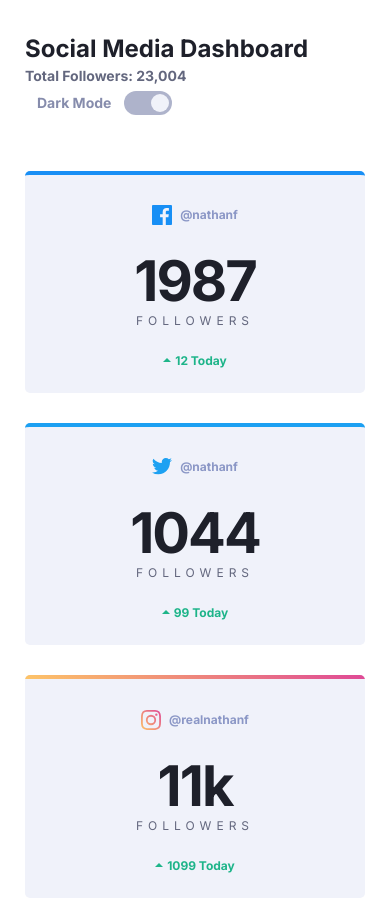
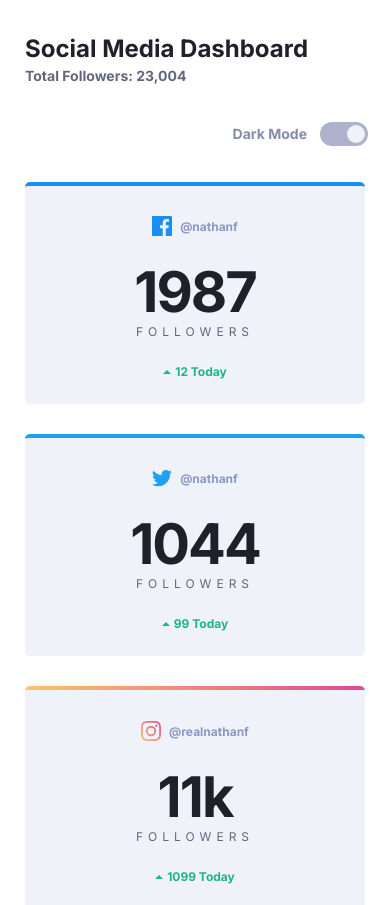
Before and after one commit to MarionTerray/FEMsocial-media-dashboard, a website: page index.html in a window 390 px wide. Shown: the top 905 px of the page. Drawn offline with Linux system fonts and the light colour scheme.

Commit message:
fix toggle in phoneView

```diff
--- a/app/scss/components/header.scss
+++ b/app/scss/components/header.scss
@@ -4,10 +4,14 @@
     display: flex;
     flex-wrap: wrap;
     margin-top: rem(36);
+    position: relative;
 
     @include breakpoint(medium){
         justify-content: space-between;
         align-items: center;
+    }
+    @media (max-width: 640px) {
+        min-height: 100px;
     }
 
     &__title {
--- a/app/scss/components/toggle.scss
+++ b/app/scss/components/toggle.scss
@@ -5,6 +5,12 @@
     grid-template-columns: 1fr 3rem;
     border: none;
     margin: 0;
+
+    @media (max-width: 640px) {
+        position: absolute;
+        right: 10px;
+        top: 80px;
+    }
 
     label {
         font-size: rem(14);
```
Also changed, not shown: dist/style.css, 1 other file.
